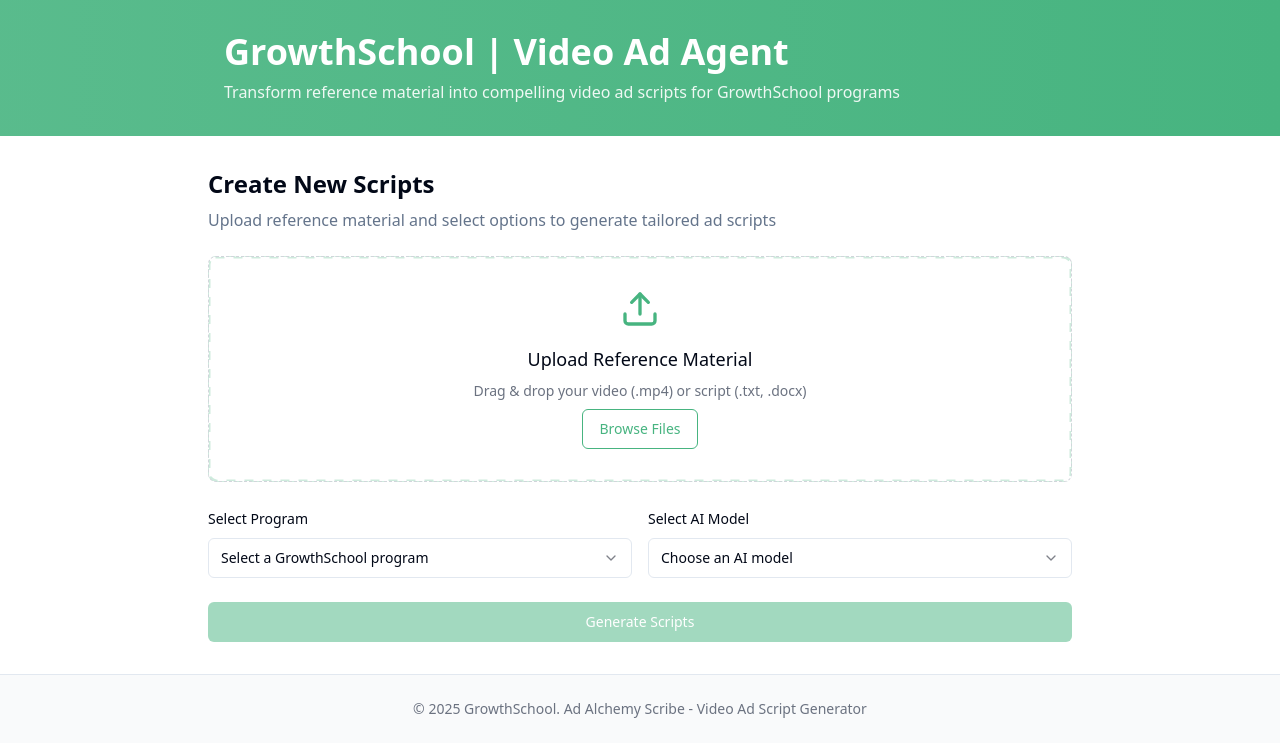
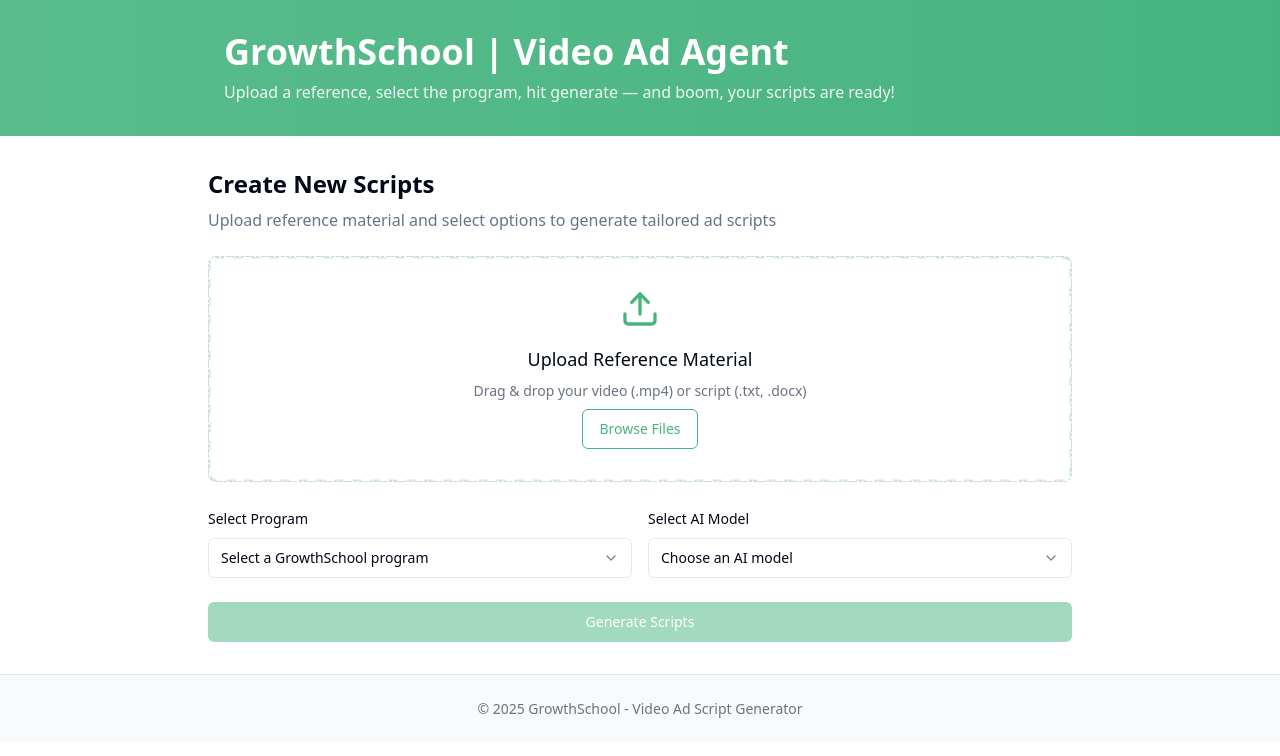
Before and after one commit to marketinggs/video-ad-agent, a React (Vite) app: page / in a window 1280 px wide. Shown: the top 756 px of the page. Built offline with nearby package versions, Linux system fonts and the light colour scheme.

Commit message:
Visual edit in Lovable
Edited UI in Lovable

```diff
--- a/src/pages/Index.tsx
+++ b/src/pages/Index.tsx
@@ -37,9 +37,7 @@ const Index = () => {
       <header className="bg-gradient-to-r from-primary/90 to-primary py-8 px-4">
         <div className="container mx-auto max-w-4xl">
           <h1 className="text-3xl md:text-4xl font-bold text-white">GrowthSchool | Video Ad Agent</h1>
-          <p className="text-white/90 mt-2">
-            Transform reference material into compelling video ad scripts for GrowthSchool programs
-          </p>
+          <p className="text-white/90 mt-2">Upload a reference, select the program, hit generate — and boom, your scripts are ready!</p>
         </div>
       </header>
 
@@ -81,7 +79,7 @@ const Index = () => {
       {/* Footer */}
       <footer className="bg-gray-50 py-6 px-4 border-t">
         <div className="container mx-auto max-w-4xl text-center text-sm text-gray-500">
-          <p>© 2025 GrowthSchool. Ad Alchemy Scribe - Video Ad Script Generator</p>
+          <p>© 2025 GrowthSchool - Video Ad Script Generator</p>
         </div>
       </footer>
     </div>;
```
